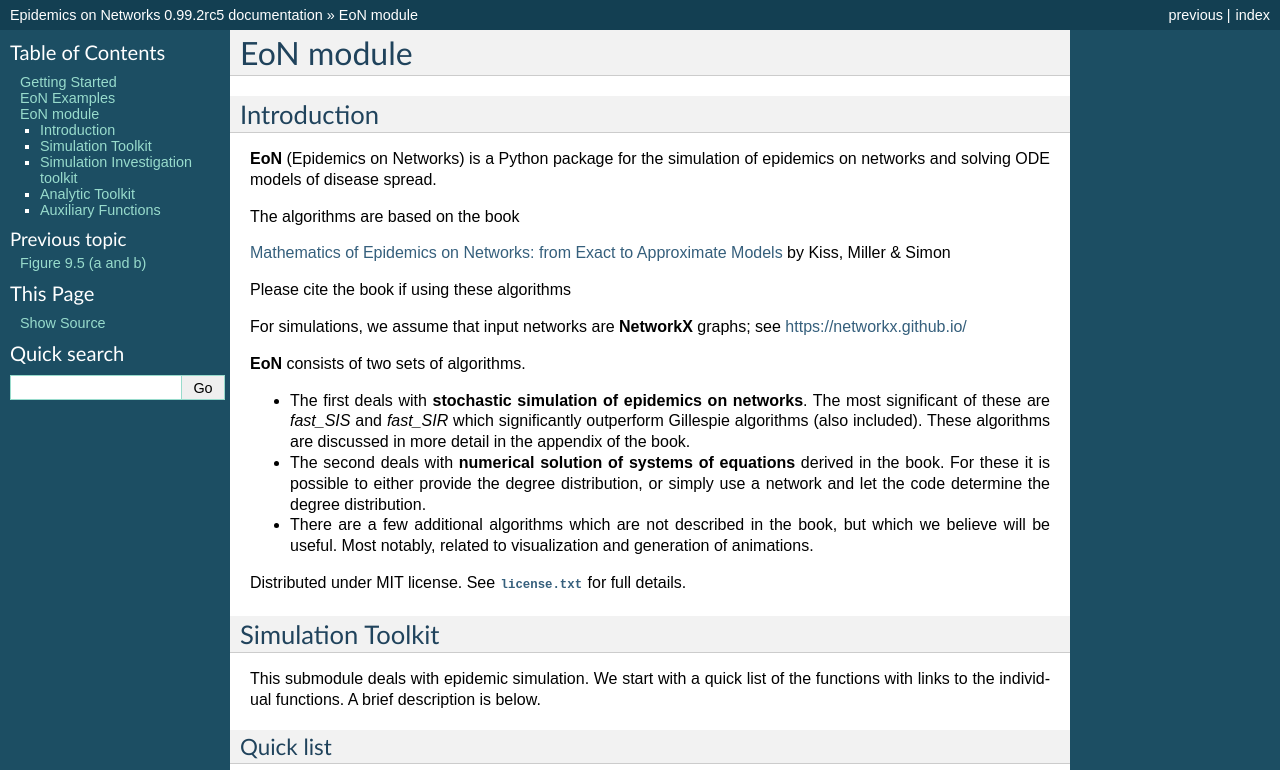
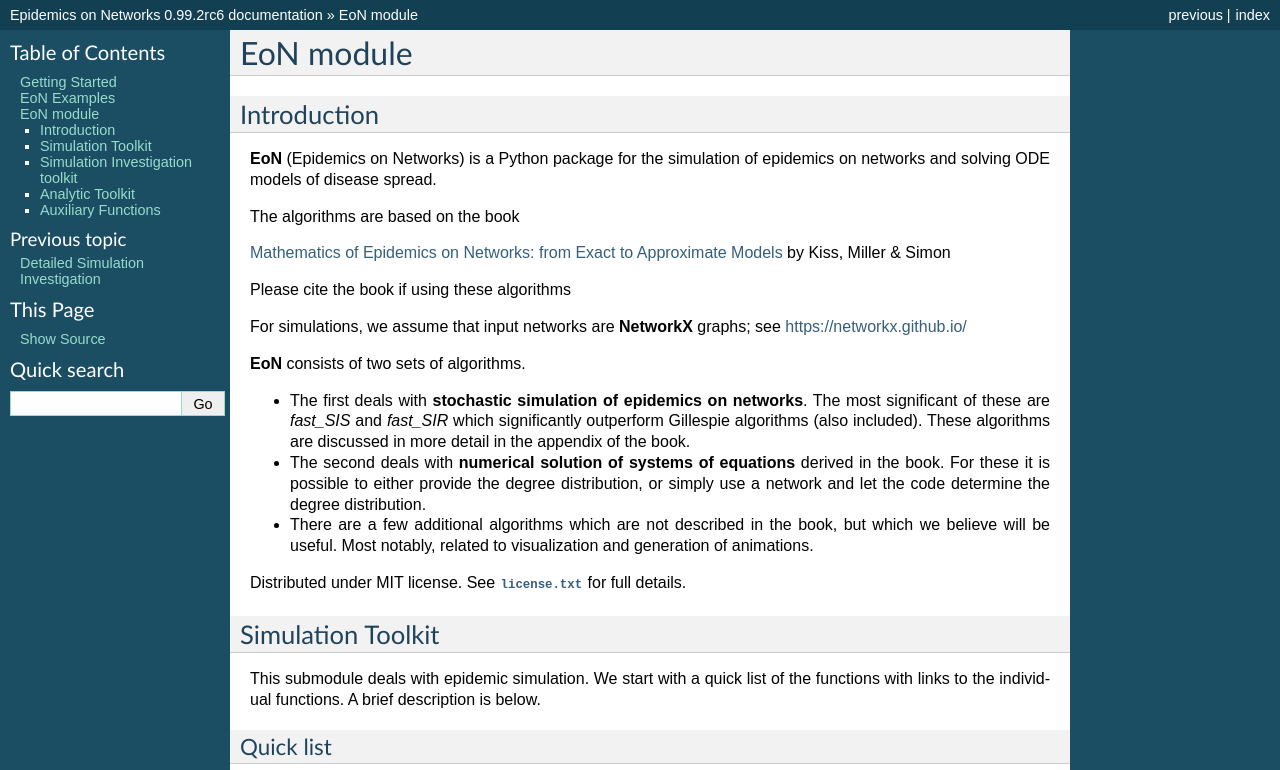
Before and after one commit to springer-math/Mathematics-of-Epidemics-on-Networks, a Sphinx documentation site: the page built from docs/EoN.rst, in a window 1280 px wide and 900 px high, cut to the strip 0-770 px from the top of the window. Built offline with Sphinx 7.4.7, drawn with Linux system fonts in a browser that asks for light colours; pages that are not in the unit, such as notebooks, are missing from menus; some of the changed text lies outside the part shown.

Commit message:
Adding simulation_investigation.rst for documentation

```diff
--- a/EoN/__init__.py
+++ b/EoN/__init__.py
@@ -38,7 +38,7 @@
 '''
 
 __author__ = "Joel C. Miller, Istvan Z. Kiss, and Peter Simon"
-__version__ = "0.99.2rc5"
+__version__ = "0.99.2rc6"
 
 
 #print("warning - EoN is currently under significant development.  Interface"
--- a/docs/conf.py
+++ b/docs/conf.py
@@ -61,7 +61,7 @@
 # The short X.Y version.
 version = u'0.99.2'
 # The full version, including alpha/beta/rc tags.
-release = u'0.99.2rc5'
+release = u'0.99.2rc6'
 
 # The language for content autogenerated by Sphinx. Refer to documentation
 # for a list of supported languages.
--- a/setup.py
+++ b/setup.py
@@ -19,7 +19,7 @@
 
 setup(name='EoN',
       packages = ['EoN'],
-      version='0.99.2rc5',  #http://semver.org/
+      version='0.99.2rc6',  #http://semver.org/
       description = 'Epidemics on Networks',
       author = 'Joel C. Miller, Istvan Z. Kiss, and Peter Simon',
       author_email = 'joel.c.miller.research@gmail.com',
```
Also changed, not shown: docs/examples/Simulation_Investigation.rst (added, +67 -0 lines).
